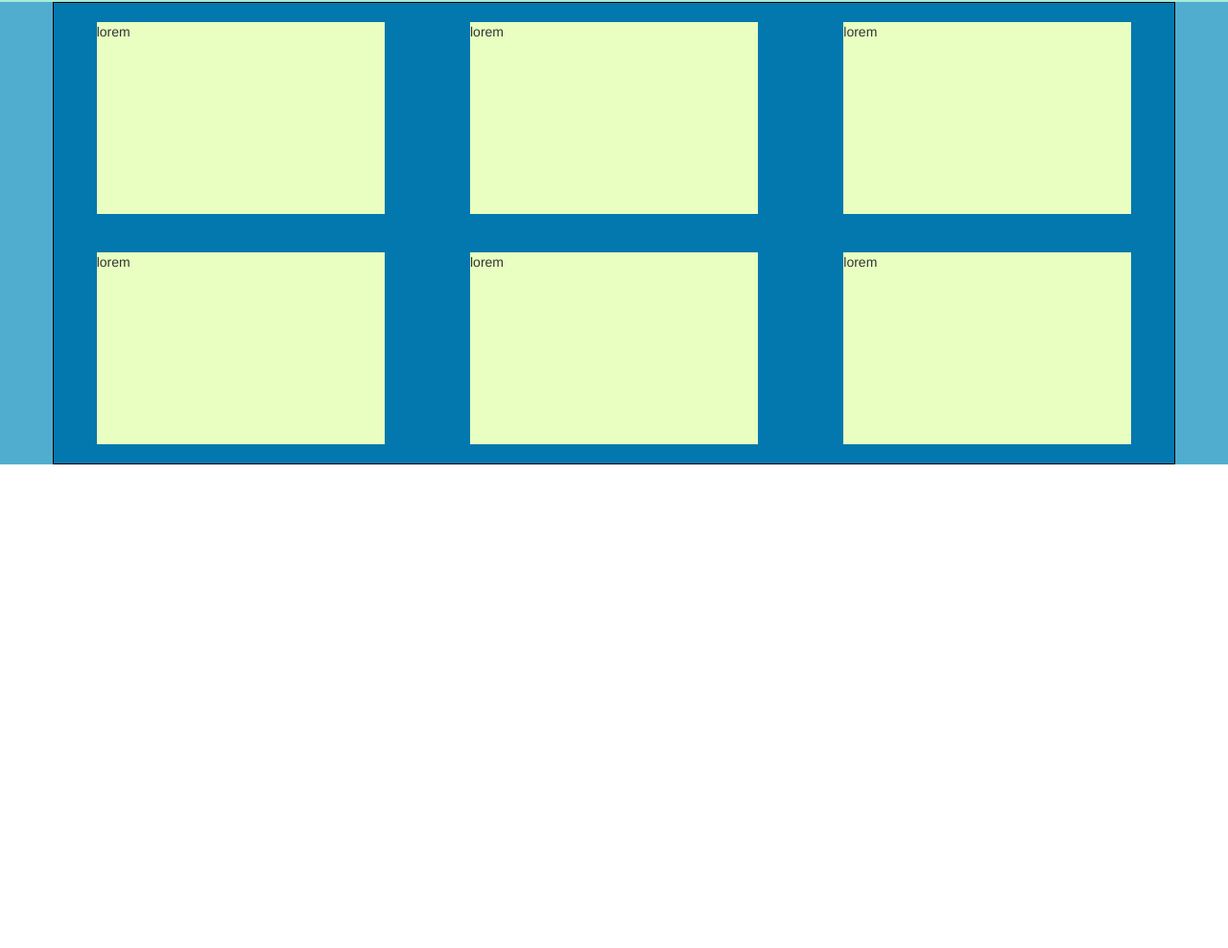
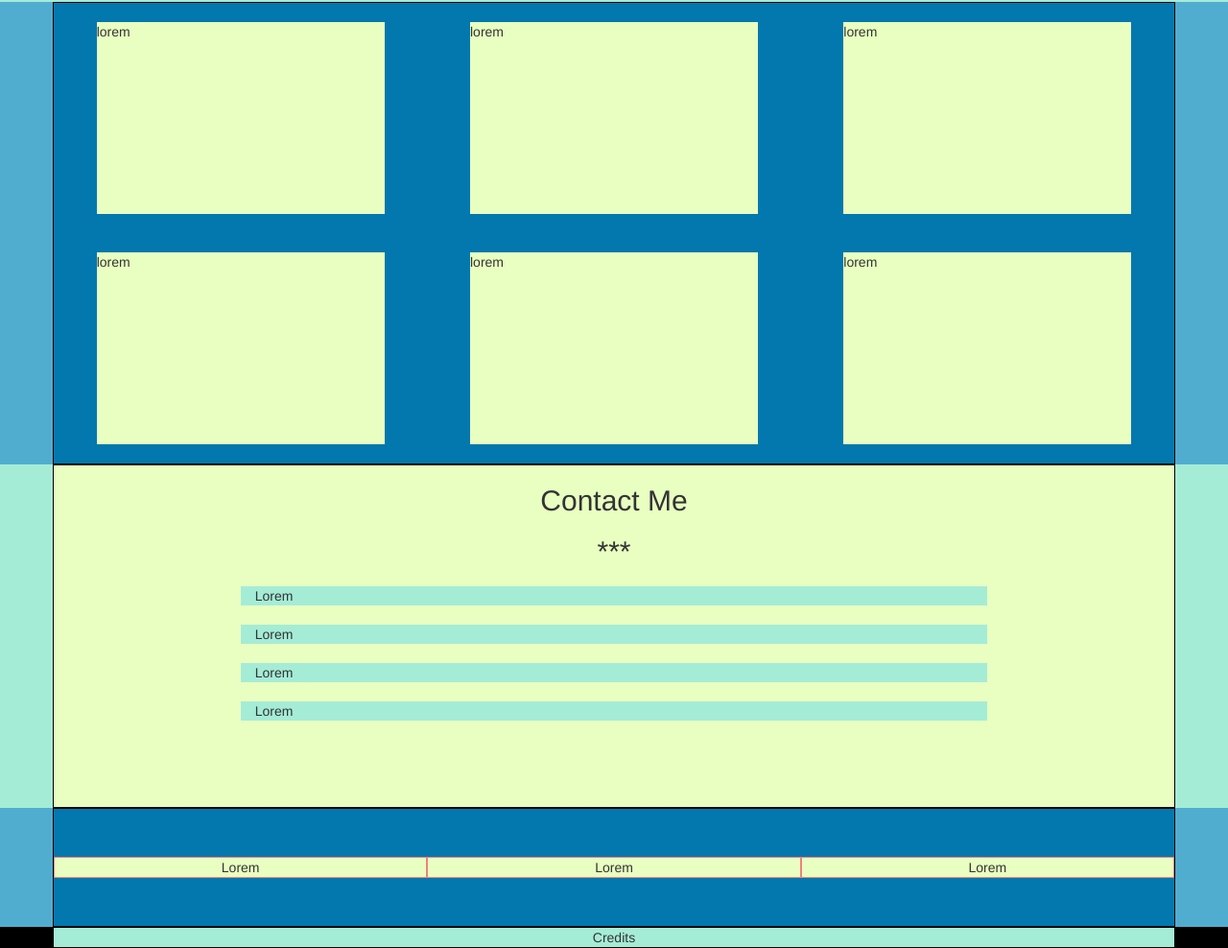
Before and after one commit to MatteoFruianu/html-css-bootstrap-freelancer, a plain HTML site: page index.html in a window 1280 px wide. Shown: the part 302-1290 px from the top of the page at 96% size. Before the commit the page ends 800 px from the top, so only its background shows below. Drawn offline with nearby package versions, Linux system fonts and the light colour scheme.

Commit message:
Bootstrap template

```diff
--- a/css/styles.css
+++ b/css/styles.css
@@ -24,3 +24,47 @@ main {
   width: 300px;
 
 }
+
+/* contact */
+
+.contacts {
+  background: #a5ecd7;
+
+}
+
+.contacts .container {
+  background: #e8ffc1;
+  padding-bottom: 80px;
+
+}
+
+.contacts .container .row>div {
+  background-color: #a5ecd7;
+  margin-top: 10px;
+  margin-bottom: 10px;
+}
+
+/* about */
+
+.about {
+  background: #51adcf;
+}
+
+.about .container {
+  padding-top: 50px;
+  padding-bottom: 50px;
+}
+
+.about .container .row>div {
+  background: #e8ffc1;
+  border: 1px solid lightcoral;
+}
+
+
+footer {
+  background: black;
+}
+
+footer .container {
+  background: #a5ecd7;
+}
--- a/index.html
+++ b/index.html
@@ -14,7 +14,10 @@
     <nav>
       <div class="container">
         <div class="row">
-          <div class="col-xs-12">
+          <div class="col-xs-12 col-sm-4">
+            lorem
+          </div>
+          <div class="col-xs-12 col-sm-offset-4 col-sm-4">
             lorem
           </div>
         </div>
@@ -73,8 +76,52 @@
     </main>
 
     <section class="contacts">
+      <div class="container">
+        <h2 class="text-center">Contact Me</h2>
+        <h2 class="text-center">***</h2>
+        <div class="row">
+          <div class="col-xs-offset-2 col-xs-8">
+            Lorem
+          </div>
+          <div class="col-xs-offset-2 col-xs-8">
+            Lorem
+          </div>
+          <div class="col-xs-offset-2 col-xs-8">
+            Lorem
+          </div>
+          <div class="col-xs-offset-2 col-xs-8">
+            Lorem
+          </div>
+        </div>
+      </div>
+    </section>
+
+    <section class="about">
+      <div class="container">
+        <div class="row text-center">
+          <div class="col-xs-12 col-sm-4">
+            Lorem
+          </div>
+          <div class="col-xs-12 col-sm-4">
+            Lorem
+          </div>
+          <div class="col-xs-12 col-sm-4">
+            Lorem
+          </div>
+        </div>
+      </div>
 
     </section>
 
+    <footer>
+      <div class="container">
+        <div class="row text-center">
+          <div class="col-xs-12">
+            Credits
+          </div>
+        </div>
+      </div>
+    </footer>
+
   </body>
 </html>
```
